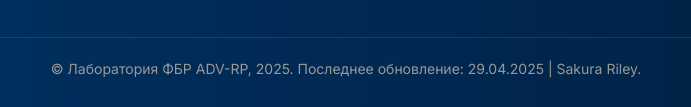
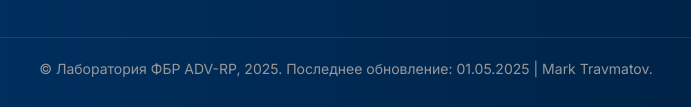
Before and after one commit to srk451/lab, a website: page lab.html in a window 1280 px wide. Shown: the part 5967-6074 px from the top of the page, 294-985 px from the left. Drawn offline with Linux system fonts and the light colour scheme; sample sign-in values are in the browser's storage.

Commit message:
Obnaova 4

```diff
--- a/lab.html
+++ b/lab.html
@@ -2035,7 +2035,7 @@ function toggleDetails(event, link) {
             </div>
 
             <div class="footer-copyright">
-                © Лаборатория ФБР ADV-RP, 2025. Последнее обновление: 29.04.2025 | Sakura Riley.
+                © Лаборатория ФБР ADV-RP, 2025. Последнее обновление: 01.05.2025 | Mark Travmatov.
             </div>
         </div>
     </footer>
```
